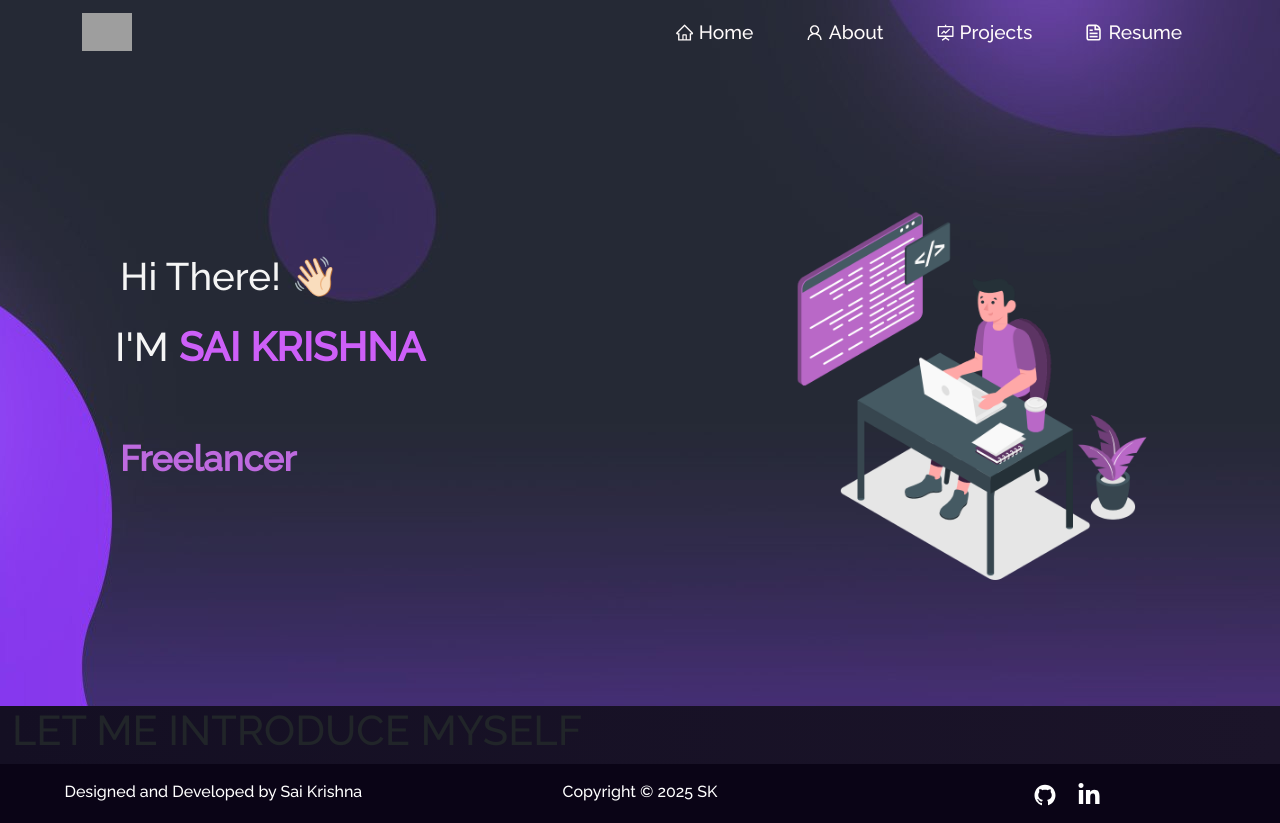
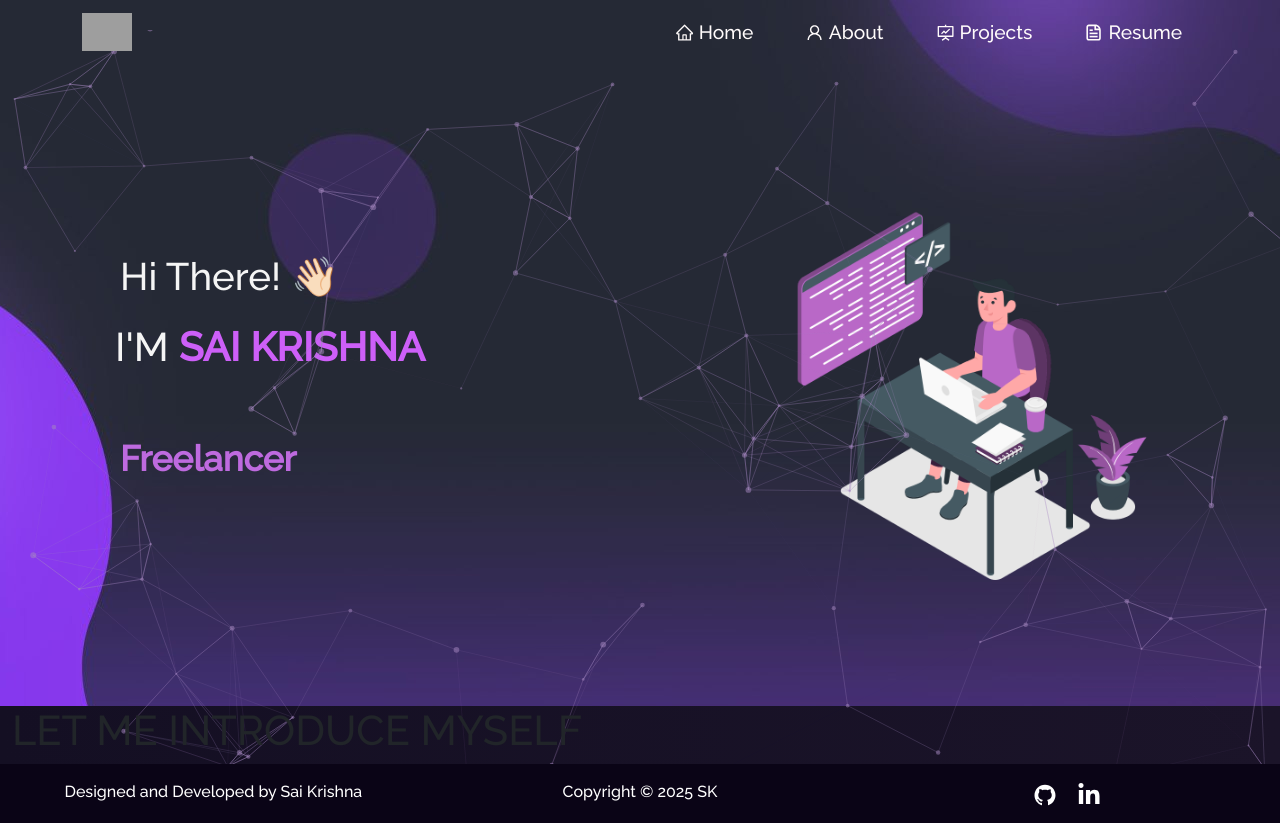
Before and after one commit to gongireddysr/Replica-, a React (Create React App) app: page / in a window 1280 px wide. Built offline with nearby package versions, Linux system fonts and the light colour scheme; grey boxes are pictures that could not be loaded.

Commit message:
updated background design

```diff
--- a/src/components/Particle.tsx
+++ b/src/components/Particle.tsx
@@ -1,15 +1,26 @@
-import React from 'react';
+import React, { useCallback } from 'react';
 import Particles from "react-tsparticles";
+import { Engine } from "tsparticles-engine";
+import { loadSlim } from "tsparticles-slim";
 
 const Particle = () => {
+  const particlesInit = useCallback(async (engine: Engine) => {
+    await loadSlim(engine);
+  }, []);
+
   return (
     <Particles
       id="tsparticles"
+      init={particlesInit}
       options={{
         background: {
           color: {
             value: "transparent",
           },
+        },
+        fullScreen: {
+          enable: false,
+          zIndex: -1
         },
         particles: {
           number: {
```
